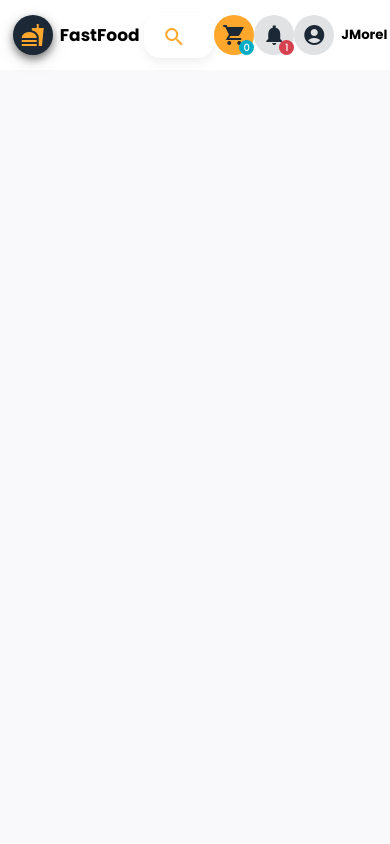
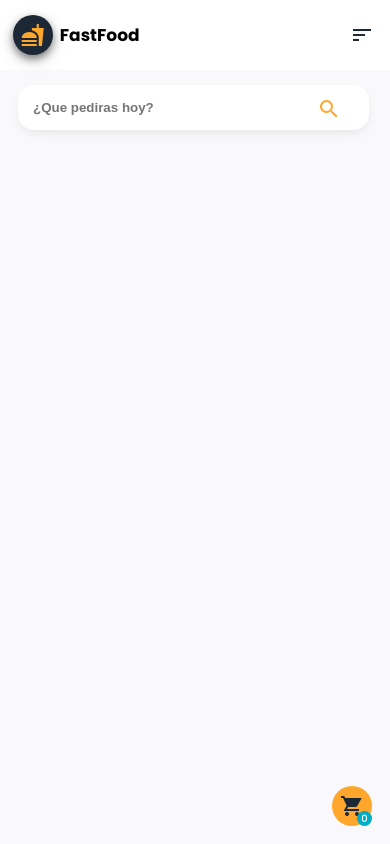
Before and after one commit to codeblueperu/appfood, a Vue app: page /#/home in a window 390 px wide. Built offline with nearby package versions, Linux system fonts and the light colour scheme; a web font is replaced by a local one.

Commit message:
OneVersion

```diff
--- a/src/modules/container/MainView.vue
+++ b/src/modules/container/MainView.vue
@@ -17,7 +17,7 @@
         <!-- ITEMS -->
         <div class="menu-container">
 
-           <div class="item-menu">
+           <div class="item-menu float-item">
                 <span class="bg-warning material-icons-sharp">shopping_cart</span>
                 <div class="notification bg-info">0</div>
            </div>
@@ -34,6 +34,11 @@
                 </div>
            </div>
 
+           <div class="item-menu btn-menu">
+            <!-- sort | segment-->
+                <span class="material-icons-sharp">sort</span>
+           </div>
+
         </div>
     </aside>
     <!-- END LEFT NAVBAR -->
--- a/src/modules/container/StyleMain.css
+++ b/src/modules/container/StyleMain.css
@@ -106,3 +106,43 @@ aside{
     border-radius: 50%;
     text-align: center;
 }
+
+@media only screen and (max-width: 600px){
+    aside{
+        position: fixed;
+    }
+
+    .input-search{
+        position: absolute;
+        top: 82px;
+        width: 90%;
+        height: 50px;
+        display: flex;
+        align-items: center;
+        justify-content: center;
+        margin-left: 10px;
+    }
+    .not-show{
+        display: none;
+    }
+    .float-item{
+        position: fixed;
+        bottom: 0;
+        right: 0;
+        margin: 18px;
+        z-index: 1000;
+    }
+
+    .menu-container{
+        display: flex;
+        justify-content: end;
+        align-items: end;
+    }
+    .btn-menu{
+       position: relative;
+       margin: 0;
+    }
+}
+@media only screen and (min-width: 600px){
+
+}
```
